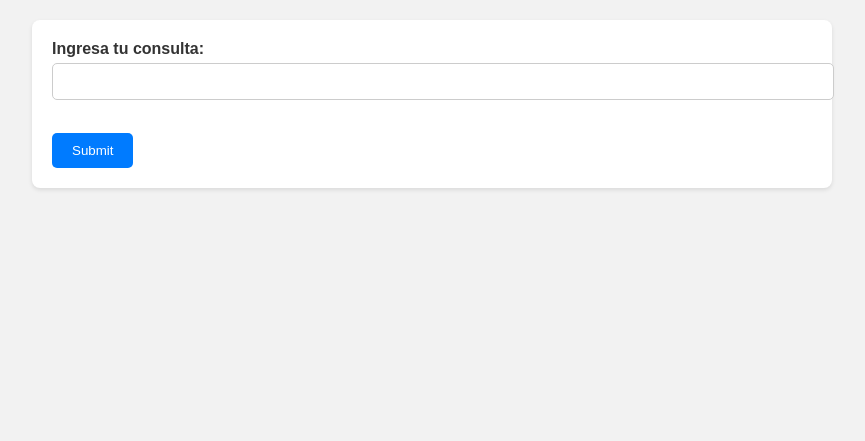
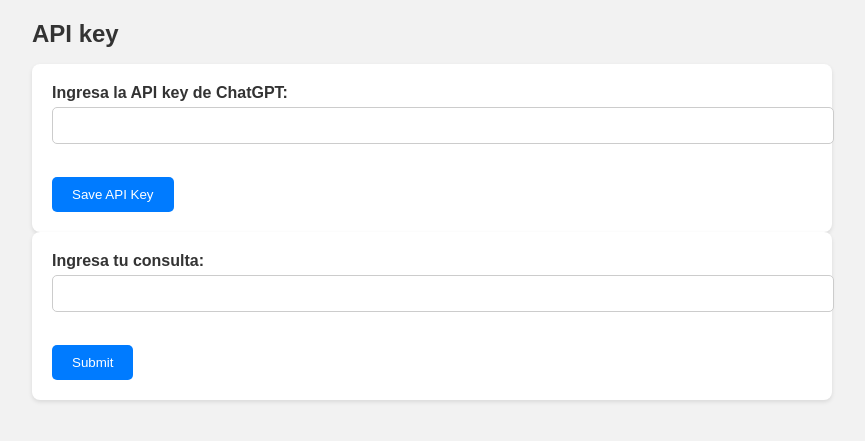
Before and after one commit to alexholmesv/dataAiQuery, a Flask app: page / in a window 1280 px wide. Shown: the part 125-566 px from the top of the page, without its empty margins (208-1073 px from the left). Run offline with Flask 3, Linux system fonts and the light colour scheme.

Commit message:
added new input for OpenAI API key

```diff
--- a/app.py
+++ b/app.py
@@ -8,7 +8,7 @@ app = Flask(__name__)
 data = pd.read_csv('test.csv')
 
 # OpenAI API key
-openai.api_key = 'XXXXX'
+openai.api_key = None
 
 def generate_response(query):
     response = openai.Completion.create(
@@ -33,5 +33,11 @@ def query_data():
     else:
         return jsonify({'error': 'No query provided'})
 
+@app.route('/save-api-key', methods=['POST'])
+def save_api_key():
+    data = request.json
+    openai.api_key = data.get('apiKey')
+    return jsonify({'message': 'API key saved successfully'})
+
 if __name__ == '__main__':
     app.run(host='0.0.0.0', port=5000, debug=True)
--- a/templates/index.html
+++ b/templates/index.html
@@ -13,6 +13,13 @@
             <h1>DS Market</h1>
             <h2>Consultador online</h2>
         </header>
+        <h1>API key</h1>
+        <form id="apiKeyForm">
+            <label for="apiKey">Ingresa la API key de ChatGPT:</label><br>
+            <input type="text" id="apiKey" name="apiKey"><br><br>
+            <input type="submit" value="Save API Key">
+        </form>
+        <p id="message" style="display: none; color: green;"></p>
         <form id="queryForm">
             <label for="query">Ingresa tu consulta:</label><br>
             <input type="text" id="query" name="query"><br><br>
@@ -22,15 +29,23 @@
     </div>
 
     <script>
-        document.getElementById("queryForm").addEventListener("submit", function(event) {
+        document.getElementById("apiKeyForm").addEventListener("submit", function(event) {
             event.preventDefault();
-            var query = document.getElementById("query").value;
-            fetch('/query?query=' + encodeURIComponent(query))
-                .then(response => response.json())
-                .then(data => {
-                    document.getElementById("response").innerText = data.response;
-                })
-                .catch(error => console.error('Error:', error));
+            var apiKey = document.getElementById("apiKey").value;
+            fetch('/save-api-key', {
+                method: 'POST',
+                headers: {
+                    'Content-Type': 'application/json'
+                },
+                body: JSON.stringify({ apiKey: apiKey })
+            })
+            .then(response => response.json())
+            .then(data => {
+                console.log(data);
+                document.getElementById("message").innerText = data.message;
+                document.getElementById("message").style.display = "block";
+            })
+            .catch(error => console.error('Error:', error));
         });
     </script>
 </body>
```
